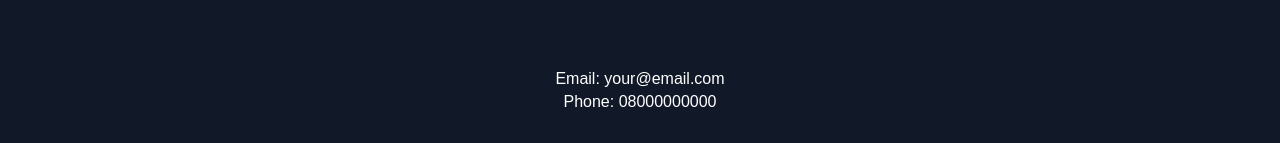
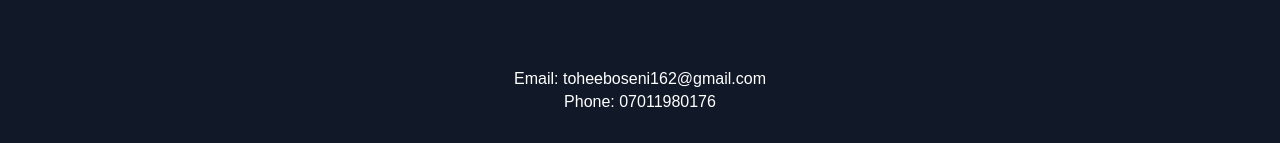
Before and after one commit to CrownOseni/toheeb-portfolio, a plain HTML site: page index.html in a window 1280 px wide. Shown: the part 824-967 px from the top of the page. Drawn offline with Linux system fonts and the light colour scheme.

Commit message:
Revise index.html with new contact details
Updated contact information and project links.

```diff
--- a/index.html
+++ b/index.html
@@ -120,8 +120,8 @@
 
   <section class="contact">
     <h2>Contact Me</h2>
-    <p>Email: your@email.com</p>
-    <p>Phone: 08000000000</p>
+    <p>Email: toheeboseni162@gmail.com</p>
+    <p>Phone: 07011980176</p>
   </section>
 
 </body>
```
